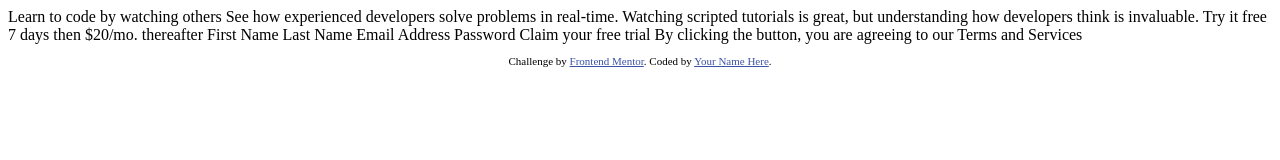
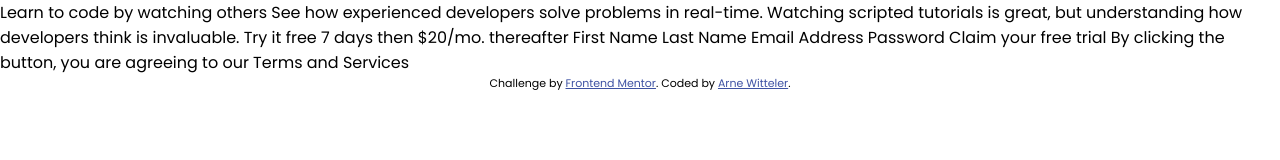
Before and after one commit to arne-witteler/intro-component-with-signup-form, a plain HTML site: page index.html in a window 1280 px wide. Drawn offline with Linux system fonts and the light colour scheme.

Commit message:
refactor: update README and HTML structure, add CSS and JS files

```diff
--- a/index.html
+++ b/index.html
@@ -2,17 +2,11 @@
 <html lang="en">
   <head>
     <meta charset="UTF-8">
-  <meta name="viewport" content="width=device-width, initial-scale=1.0"> <!-- displays site properly based on user's device -->
-
+    <meta name="viewport" content="width=device-width, initial-scale=1.0">
     <link rel="icon" type="image/png" sizes="32x32" href="./images/favicon-32x32.png">
-
+    <link rel="stylesheet" href="styles/styles.css">
     <title>Frontend Mentor | Intro component with sign up form</title>
-
-  <!-- Feel free to remove these styles or customise in your own stylesheet 👍 -->
-  <style>
-    .attribution { font-size: 11px; text-align: center; }
-    .attribution a { color: hsl(228, 45%, 44%); }
-  </style>
+    <script src="script.js" defer></script>
   </head>
   <body>
 
@@ -35,7 +29,7 @@
   <footer>
       <p class="attribution">
       Challenge by <a href="https://www.frontendmentor.io?ref=challenge" target="_blank">Frontend Mentor</a>.
-      Coded by <a href="#">Your Name Here</a>.
+      Coded by <a href="https://github.com/arne-witteler">Arne Witteler</a>.
     </p>
     </footer>
   </body>
--- /dev/null
+++ b/styles/styles.css
@@ -0,0 +1,17 @@
+@import url("variables.css");
+
+* {
+  box-sizing: border-box;
+  margin: 0;
+  padding: 0;
+  font-family: var(--font-family);
+}
+
+.attribution {
+  font-size: 11px;
+  text-align: center;
+}
+
+.attribution a {
+  color: hsl(228, 45%, 44%);
+}
--- /dev/null
+++ b/styles/variables.css
@@ -0,0 +1,22 @@
+@import url('https://fonts.googleapis.com/css2?family=Poppins:ital,wght@0,100;0,200;0,300;0,400;0,500;0,600;0,700;0,800;0,900;1,100;1,200;1,300;1,400;1,500;1,600;1,700;1,800;1,900&display=swap');
+
+:root {
+  /* Color */
+  --color-white: hsl(0, 0%, 100%);
+  --color-black: hsl(0, 0%, 0%);
+  --color-gray-900: hsl(249, 10%, 26%);
+  --color-gray-200: hsl(0, 0%, 87%);
+  --color-purple-700: hsl(248, 32%, 49%);
+  --color-purple-400: hsl(247, 32%, 72%);
+  --color-purple-350: hsl(246, 25%, 77%);
+  --color-green-400: hsl(154, 59%, 51%);
+  --color-green-300: hsl(154, 65%, 68%);
+  --color-red-400: hsl(0, 100%, 74%);
+
+  /* Font */
+  --font-family: 'Poppins', sans-serif;
+  --font-weight-regular: 400;
+  --font-weight-medium: 500;
+  --font-weight-semibold: 600;
+  --font-weight-bold: 700;
+}
```
Also changed, not shown: script.js (added), 3 other files. Lines whose indentation alone changed are shown as unchanged.
